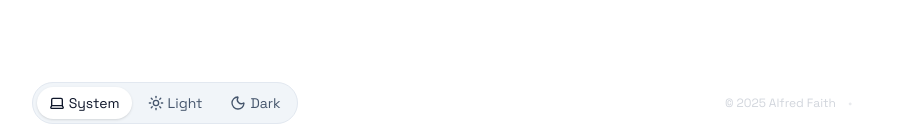
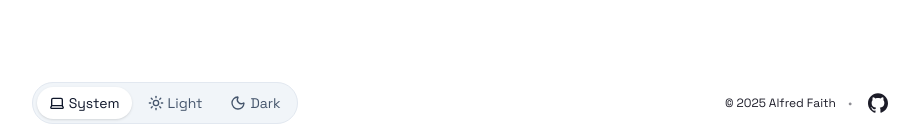
Before and after one commit to TonyFred-code/portfolio, a React (Vite) app: page / in a window 1280 px wide. Shown: the part 3310-3443 px from the top of the page, without its empty margins (178-1097 px from the left). Built offline with nearby package versions, Linux system fonts and the light colour scheme.

Commit message:
style: add theme colors to footer comp

```diff
--- a/src/components/Footer.jsx
+++ b/src/components/Footer.jsx
@@ -2,7 +2,7 @@ import ToggleTheme from "./ToggleTheme.jsx";
 
 export default function Footer({ currentTheme, setTheme }) {
   return (
-    <footer className="text-xs text-gray-300 flex flex-col items-center justify-around md:flex-row py-3 gap-2">
+    <footer className="text-xs text-secondary flex flex-col items-center justify-around md:flex-row py-3 gap-2">
       <ToggleTheme theme={currentTheme} setTheme={setTheme} />
 
       <div className="flex items-center gap-3">
@@ -19,7 +19,7 @@ export default function Footer({ currentTheme, setTheme }) {
             role="img"
             viewBox="0 0 24 24"
             xmlns="http://www.w3.org/2000/svg"
-            className="w-5 h-5 fill-white hover:fill-gray-300 transition"
+            className="w-5 h-5 fill-foreground hover:fill-foreground/50 transition"
           >
             <title>GitHub</title>
             <path d="M12 .297c-6.63 0-12 5.373-12 12 0 5.303 3.438 9.8 8.205 11.385.6.113.82-.258.82-.577 0-.285-.01-1.04-.015-2.04-3.338.724-4.042-1.61-4.042-1.61C4.422 18.07 3.633 17.7 3.633 17.7c-1.087-.744.084-.729.084-.729 1.205.084 1.838 1.236 1.838 1.236 1.07 1.835 2.809 1.305 3.495.998.108-.776.417-1.305.76-1.605-2.665-.3-5.466-1.332-5.466-5.93 0-1.31.465-2.38 1.235-3.22-.135-.303-.54-1.523.105-3.176 0 0 1.005-.322 3.3 1.23.96-.267 1.98-.399 3-.405 1.02.006 2.04.138 3 .405 2.28-1.552 3.285-1.23 3.285-1.23.645 1.653.24 2.873.12 3.176.765.84 1.23 1.91 1.23 3.22 0 4.61-2.805 5.625-5.475 5.92.42.36.81 1.096.81 2.22 0 1.606-.015 2.896-.015 3.286 0 .315.21.69.825.57C20.565 22.092 24 17.592 24 12.297c0-6.627-5.373-12-12-12" />
```
